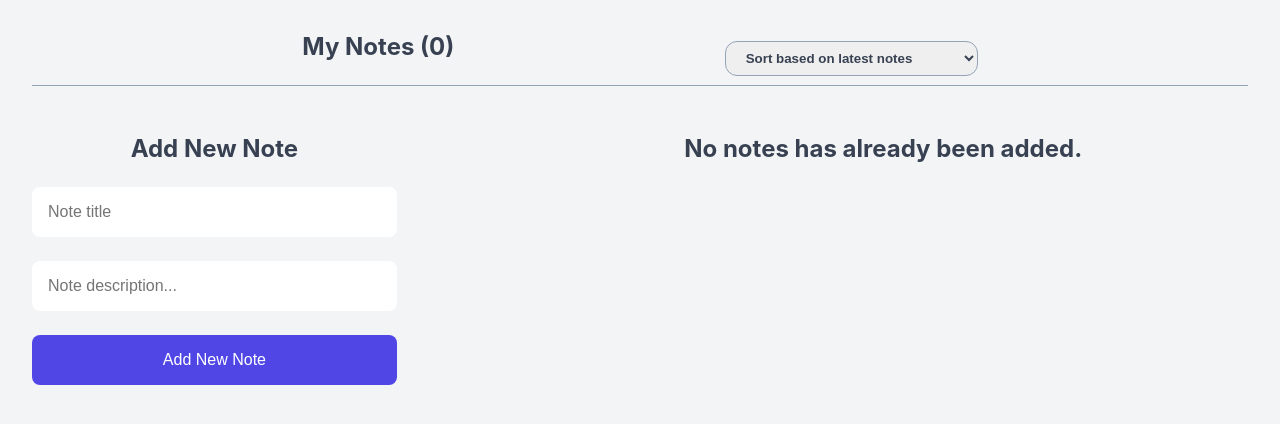
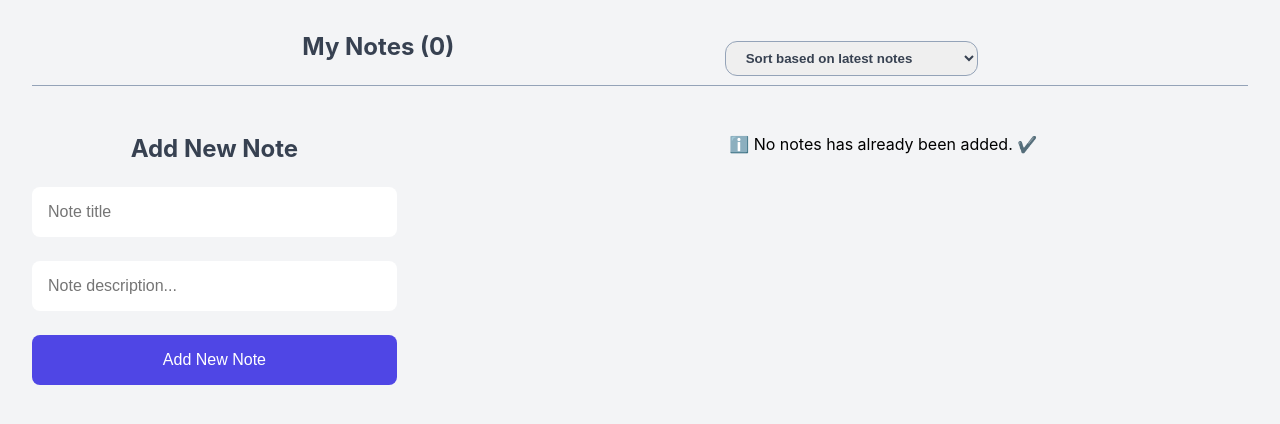
Before and after one commit to AmirRaZz/note_app, a React (Vite) app: page / in a window 1280 px wide. Shown: the top 424 px of the page. Built offline with nearby package versions, Linux system fonts and the light colour scheme.

Commit message:
add message component

```diff
--- /dev/null
+++ b/src/components/Message.tsx
@@ -0,0 +1,9 @@
+import { ReactNode } from "react"
+
+function Message({children}:{children:ReactNode}) {
+  return (
+    <div>{children}</div>
+  )
+}
+
+export default Message
--- a/src/components/NoteStatus.tsx
+++ b/src/components/NoteStatus.tsx
@@ -1,11 +1,17 @@
 import { Note } from "../types/Note";
+import Message from "./Message";
 
-function NoteStatus({notes}:{notes:Note[]}) {
-  const allNotes = notes.length
+function NoteStatus({ notes }: { notes: Note[] }) {
+  const allNotes = notes.length;
   const completedNotes = notes.filter((note) => note.completed).length;
   const unCompletedNotes = allNotes - completedNotes;
 
-  if(!allNotes) return <h2>No notes has already been added. </h2>
+  if (!allNotes)
+    return (
+      <Message>
+        ℹ️ <span>No notes has already been added.</span> <span>✔️</span>
+      </Message>
+    );
 
   return (
     <ul className="note-status">
```
